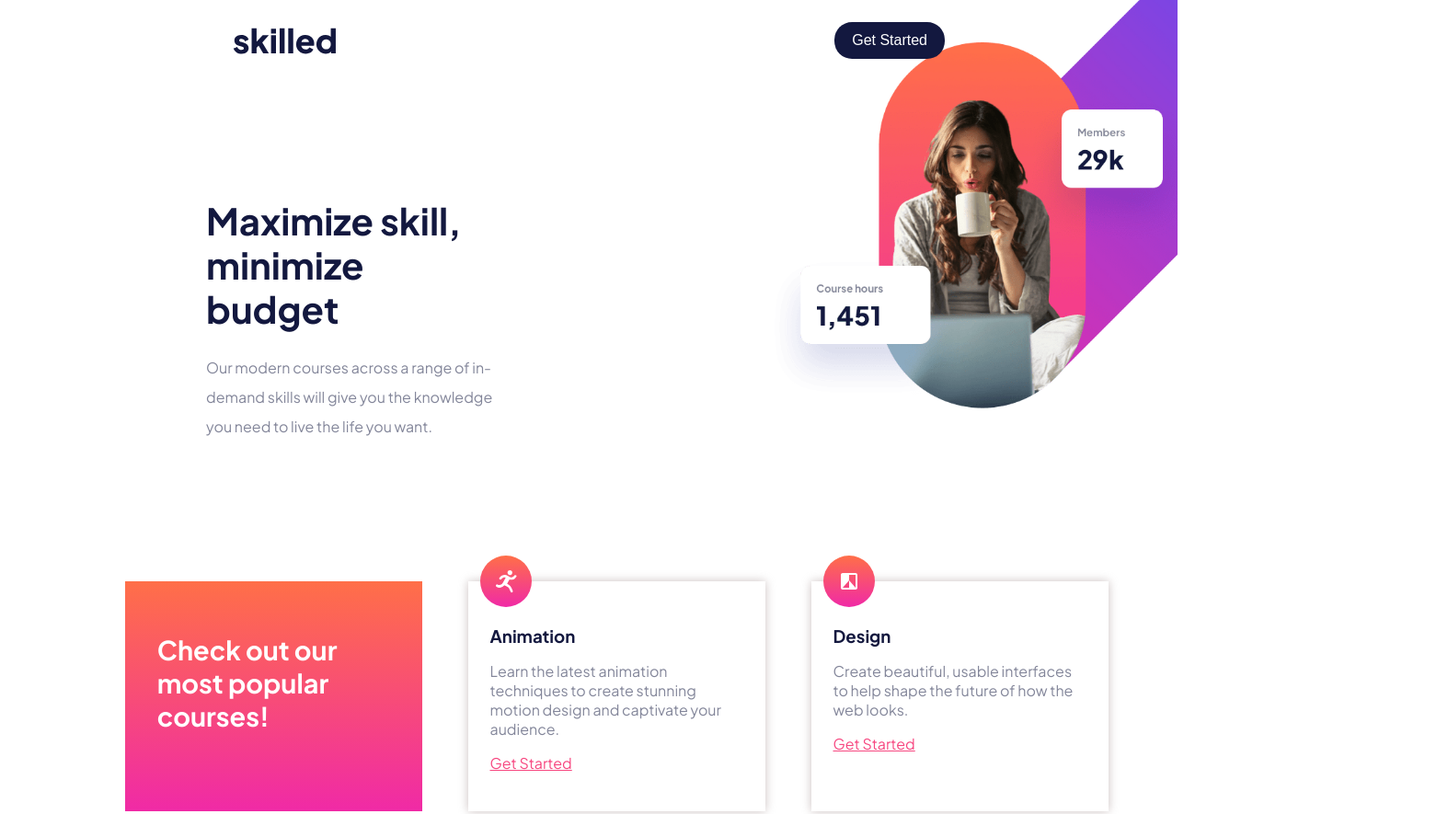
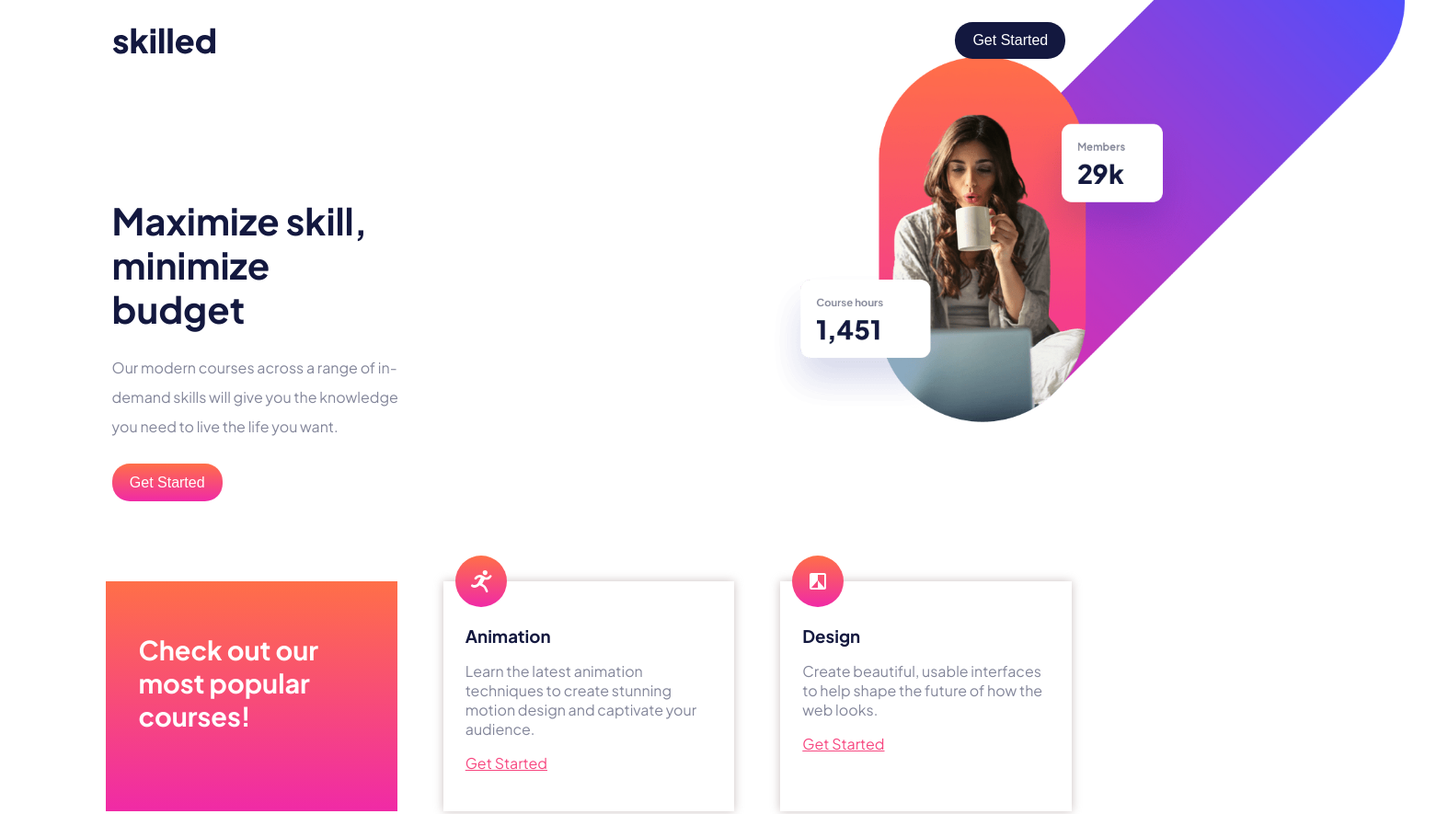
Before and after one commit to DanielDantas0921/skilled-elearning-landing-page, a website: page index.html in a window 1280 px wide. Shown: the top 885 px of the page at 92% size, 1574 px wide, since content can reach past the window. Drawn offline with Linux system fonts and the light colour scheme.

Commit message:
Concertado o layout para ficar mais resposivo, porém a imagem absoluta está sendo difícil faze-la ficar responsiva

```diff
--- a/src/sass/section/courses.scss
+++ b/src/sass/section/courses.scss
@@ -1,17 +1,18 @@
 .courses{
-    // width: 1200px;
     display: grid;
     grid-template-columns: repeat(3, 1fr);
     margin-top: 8rem;
     margin-right: auto;
     margin-left: auto;
     margin-bottom: 4rem;
-    width: 1009px;
+    //margin: 8rem auto 4rem; top, right and left , bottom
+    //margin: 8rem 2rem 4rem 2rem; top right bottom left
+    width: 82%;
     gap: 50px;
 }
 
 .retanguleItemCommun{
-    width: 323px;
+    width: 100%;
     height: 250px ;
 }
 
--- a/src/sass/section/header.scss
+++ b/src/sass/section/header.scss
@@ -1,20 +1,19 @@
 header {
     position: relative;
     width: 100%;
-    overflow: hidden;
 
 
     nav {
         display: flex;
         align-items: center;
         justify-content: space-between;
-        padding: 1.5rem 15.8rem;
+        padding: 1.5rem 9.5%;
     }
 
     .header-content {
         width: 25%;
         height: 18rem;
-        margin-left: 17.5%;
+        margin-left: 9.5%;
         margin-top:10%;
 
         h1{
@@ -31,7 +30,7 @@ header {
     position: absolute;
     z-index: -3;
     width: 58%;
-    top: -35%;
+    top: -32%;
     right: -23%;
 }
 
@@ -57,5 +56,11 @@ header {
 
   /* Estilo para desktops e laptops maiores */
   @media (min-width: 1200px) {
-    /* Estilos aqui */
+   header{
+
+    .header-content{
+
+    }
+
+   }
   }
```
Also changed, not shown: src/css/style.css, 1 other file.
